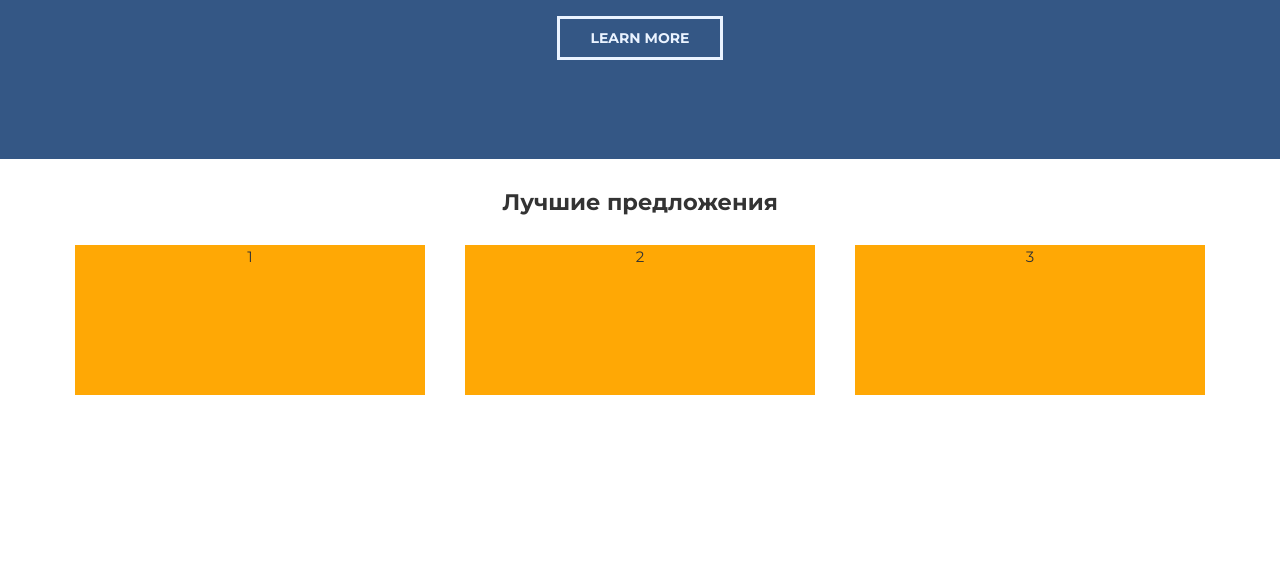
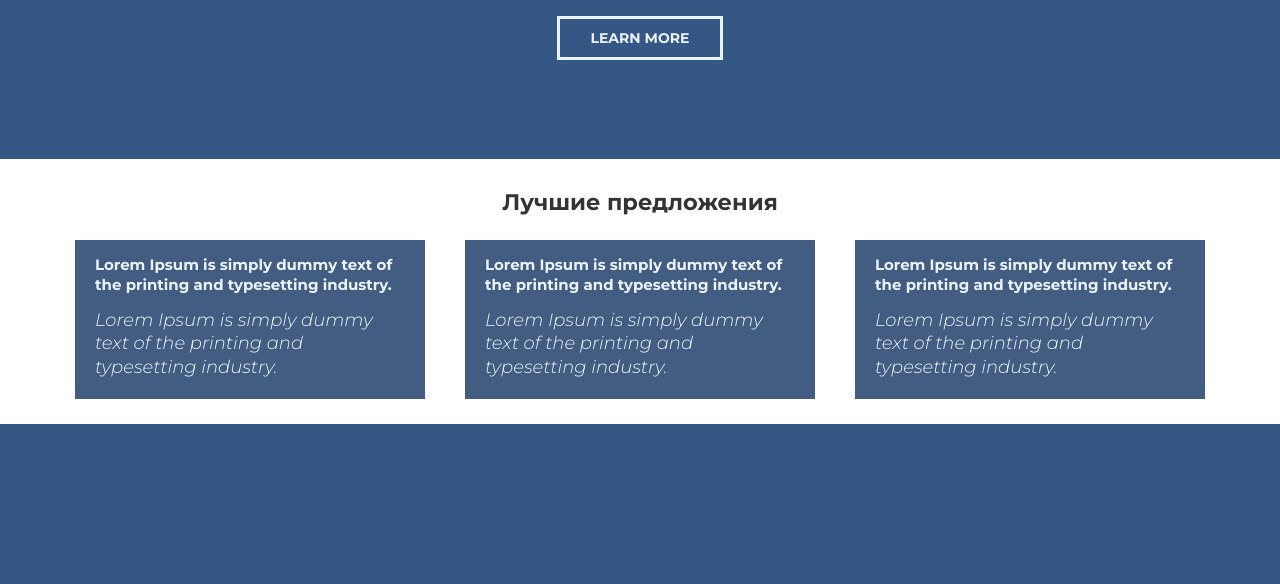
Before and after one commit to Loadngg/Website, a PHP site: page / in a window 1280 px wide. Shown: the part 641-1225 px from the top of the page. After the commit the page ends 1065 px from the top, so only its background shows below. Run offline with PHP 8.4, Linux system fonts and the light colour scheme.

Commit message:
Поправил вёрстку второго блока

```diff
--- a/assets/css/style.css
+++ b/assets/css/style.css
@@ -161,26 +161,50 @@ h1, h2, h3, h4, h5, h6 {
     color: #333;
 }
 
+
+/* Info */
 .info {
-    height: 400px;
-    margin-top: 25px;
+    height: auto;
+    margin: 25px 0;
+}
+
+.info__inner::after {
+    display: block;
+    content: "";
+    height: 3px;
+    background-color: #345785;
+    width: 10px;
+    transform: rotate(45deg);
 }
 
 .info__title {
-    padding-bottom: 25px;
+    padding-bottom: 20px;
 }
 
 .blocks {
     display: flex;
     justify-content: space-between;
-
+    line-height: 1.3;
 }
 
 .block {
     width: 30%;
     display: inline-block;
-    text-align: center;
     margin: 0 20px;
-    background-color: #ffa805;
-    height: 150px;
+    background-color: #425d81;
+    height: auto;
+    text-align: left;
+    padding: 0 20px 20px;
+    color: #eaf3ff;
 }
+
+.info-title {
+    font-size: 15px;
+    font-weight: 700;
+}
+
+.info-subtitle {
+    font-size: 18px;
+    font-weight: 300;
+    font-style: italic;
+}
--- a/index.html
+++ b/index.html
@@ -47,15 +47,23 @@
                 <h2 class="info__title">Лучшие предложения</h2>
 
                 <div class="blocks">
-                    <div class="block">1</div>
-                    <div class="block">2</div>
-                    <div class="block">3</div>
+                    <div class="block">
+                        <p class="info-title">Lorem Ipsum is simply dummy text of the printing and typesetting industry.</p>
+                        <div class="info-subtitle">Lorem Ipsum is simply dummy text of the printing and typesetting industry.</div>
+                    </div>
+                    <div class="block">
+                        <p class="info-title">Lorem Ipsum is simply dummy text of the printing and typesetting industry.</p>
+                        <div class="info-subtitle">Lorem Ipsum is simply dummy text of the printing and typesetting industry.</div>
+                    </div>
+                    <div class="block">
+                        <p class="info-title">Lorem Ipsum is simply dummy text of the printing and typesetting industry.</p>
+                        <div class="info-subtitle">Lorem Ipsum is simply dummy text of the printing and typesetting industry.</div>
+                    </div>
                 </div>
             </div>
         </div>
     </div>
 
-
 </div>
 
 </body>
```
Also changed, not shown: 1 other file.
